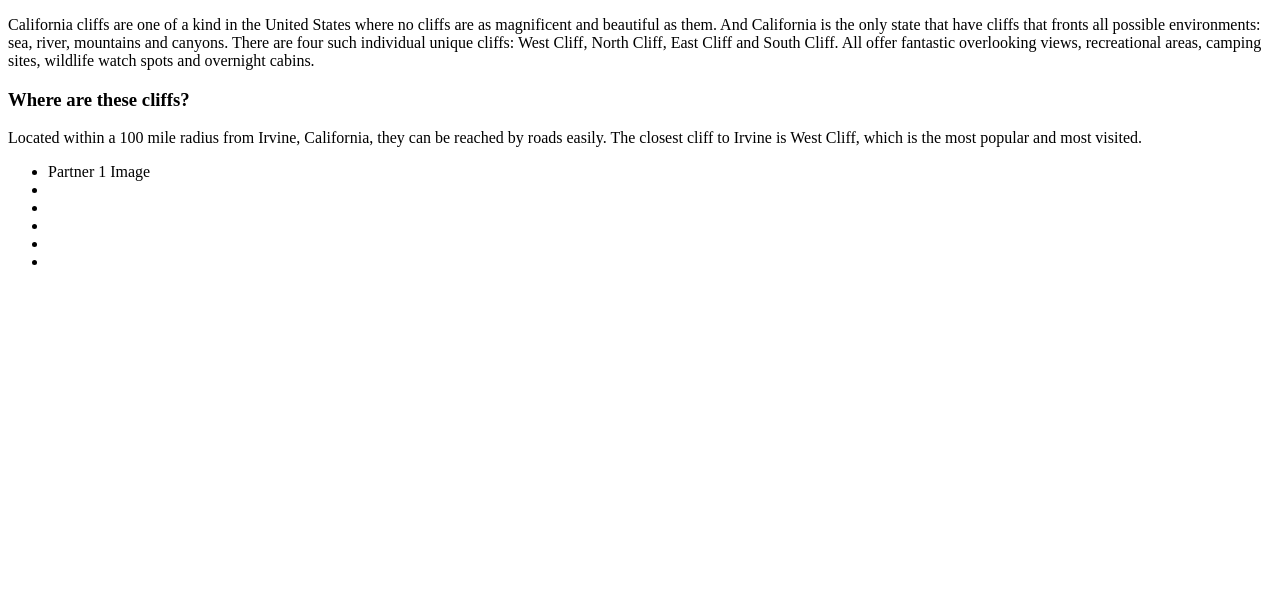
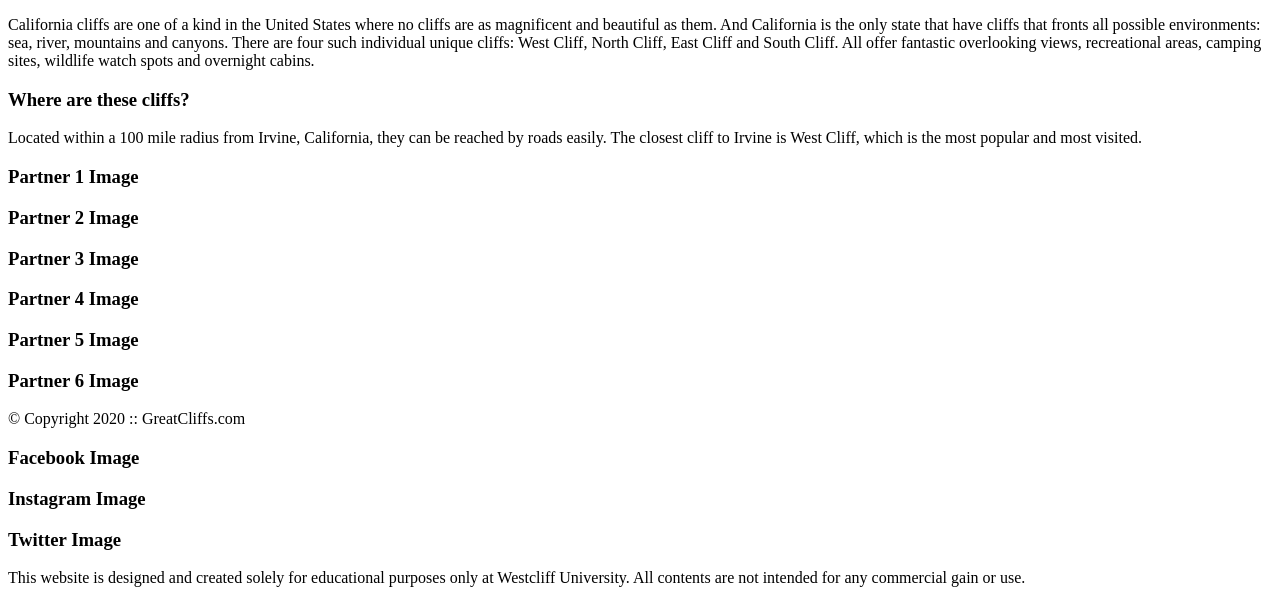
Before and after one commit to htong12/homework-module1, a plain HTML site: page index.html in a window 1280 px wide. Shown: the part 223-826 px from the top of the page. Before the commit the page ends 800 px from the top, so only its background shows below. Drawn offline with Linux system fonts and the light colour scheme.

Commit message:
third commit

```diff
--- a/index.html
+++ b/index.html
@@ -23,9 +23,9 @@
                         <li>Cliffs</li>
                         <li>Activities</li>
                         <li>Contact</li>
-
                     </ul>
                 </nav>
+            </div>
 
                 <!-- Main Content-->
                 <main>
@@ -44,25 +44,38 @@
                     <p>Located within a 100 mile radius from Irvine, California, they can be reached by roads easily.
                         The closest cliff to Irvine is West Cliff, which is the most popular and most visited.</p>
 
-
                 </main>
 
                 <!-- Section Content -->
                 <section>
-                    <ul id="partners">
+                    <ul id="partners" style="padding:0">
 
-                        <li class="partner">Partner 1 Image</li>
-                        <li class="partner"></li>
-                        <li class="partner"></li>
-                        <li class="partner"></li>
-                        <li class="partner"></li>
-                        <li class="partner"></li>
-
+                        <li class="partner"><h3>Partner 1 Image</h3></li>
+                        <li class="partner"><h3>Partner 2 Image</h3></li>
+                        <li class="partner"><h3>Partner 3 Image</h3></li>
+                        <li class="partner"><h3>Partner 4 Image</h3></li>
+                        <li class="partner"><h3>Partner 5 Image</h3></li>
+                        <li class="partner"><h3>Partner 6 Image</h3></li>
 
                     </ul>
                 </section>
 
-            </div>
+                <!-- Footer Content -->
+                <div id="nondisclaimer">
+                    <div class="copy"> &copy; Copyright 2020 :: GreatCliffs.com</div>
+                    <div class="social">
+                        <h3>Facebook Image</h3>
+                        <h3>Instagram Image</h3>
+                        <h3>Twitter Image</h3>
+                    </div>
+
+                </div>
+
+                <div id="disclaimer">
+                    <p>This website is designed and created solely for educational purposes only at Westcliff University.
+                        All contents are not intended for any commercial gain or use.</p>
+                </div>
+
         </header>
 
 
```
